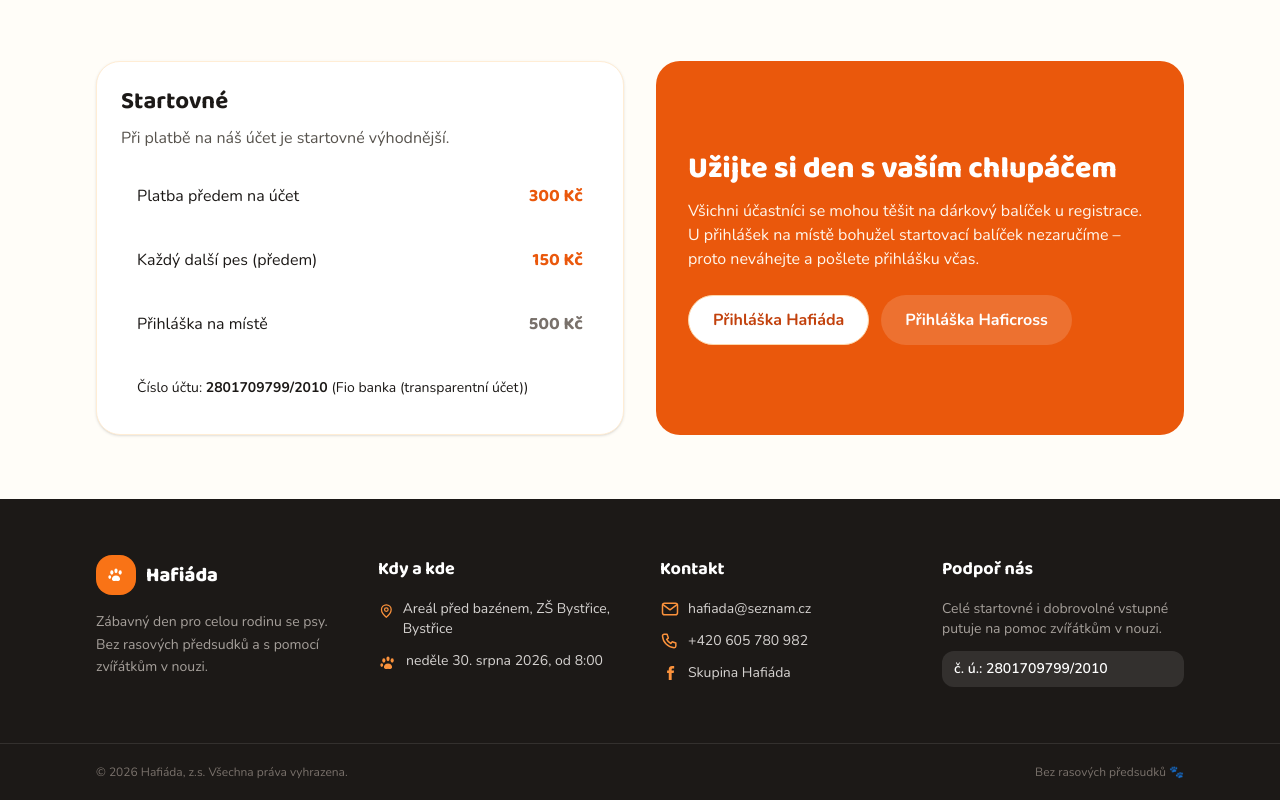
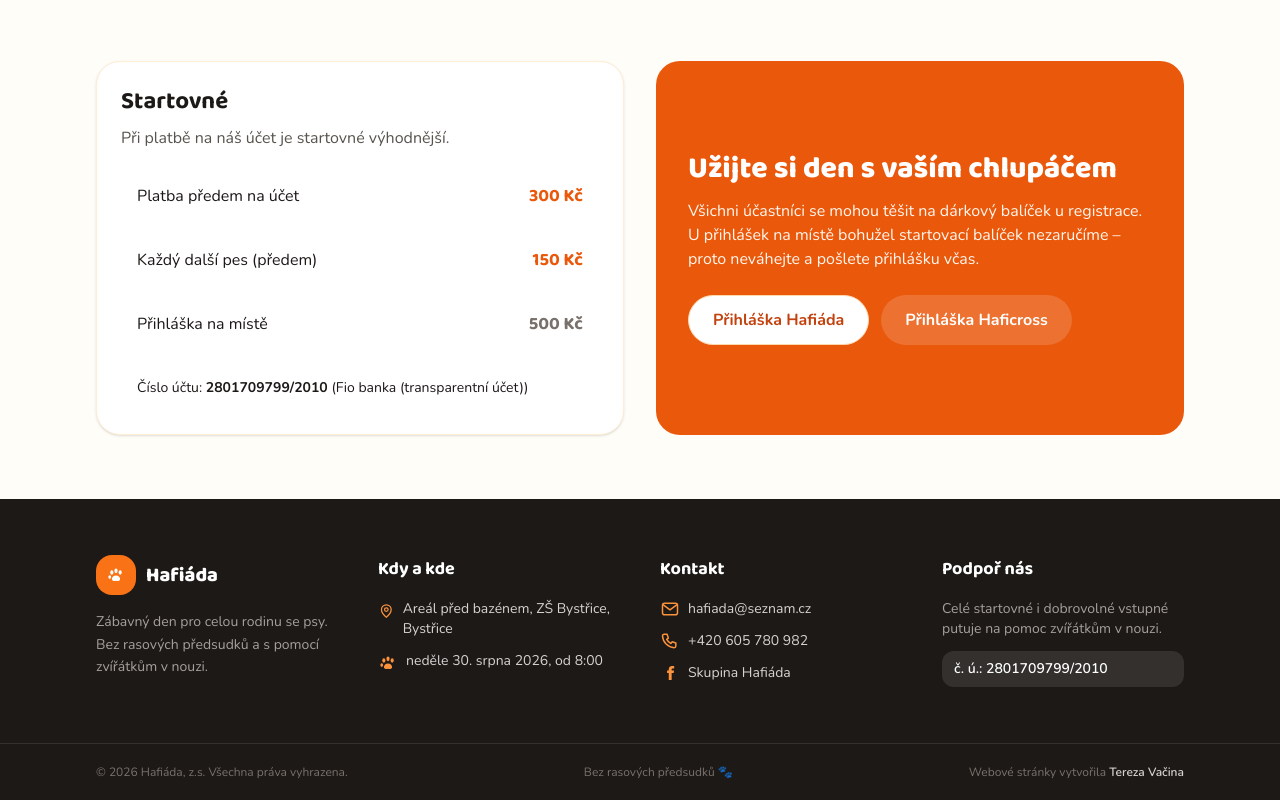
Before and after one commit to tereza-vac/hafiada-web, a React (Vite) app: page / in a window 1280 px wide. Shown: the part 2610-3410 px from the top of the page. Built offline with nearby package versions, Linux system fonts and the light colour scheme.

Commit message:
Add creator credit to footer
Formal 'Webove stranky vytvorila Tereza Vacina' credit in the footer with a mailto link.

```diff
--- a/src/components/Layout.tsx
+++ b/src/components/Layout.tsx
@@ -251,9 +251,18 @@ function Footer() {
         </div>
       </div>
       <div className="border-t border-white/10">
-        <div className="container-page flex flex-col items-center justify-between gap-2 py-5 text-xs text-stone-500 sm:flex-row">
+        <div className="container-page flex flex-col items-center gap-2 py-5 text-xs text-stone-500 sm:flex-row sm:justify-between">
           <p>© {new Date().getFullYear()} Hafiáda, z.s. Všechna práva vyhrazena.</p>
-          <p>Bez rasových předsudků 🐾</p>
+          <p className="hidden sm:block">Bez rasových předsudků 🐾</p>
+          <p>
+            Webové stránky vytvořila{" "}
+            <a
+              href="mailto:vacina.tereza@gmail.com"
+              className="font-semibold text-stone-300 hover:text-white"
+            >
+              Tereza Vačina
+            </a>
+          </p>
         </div>
       </div>
     </footer>
```
